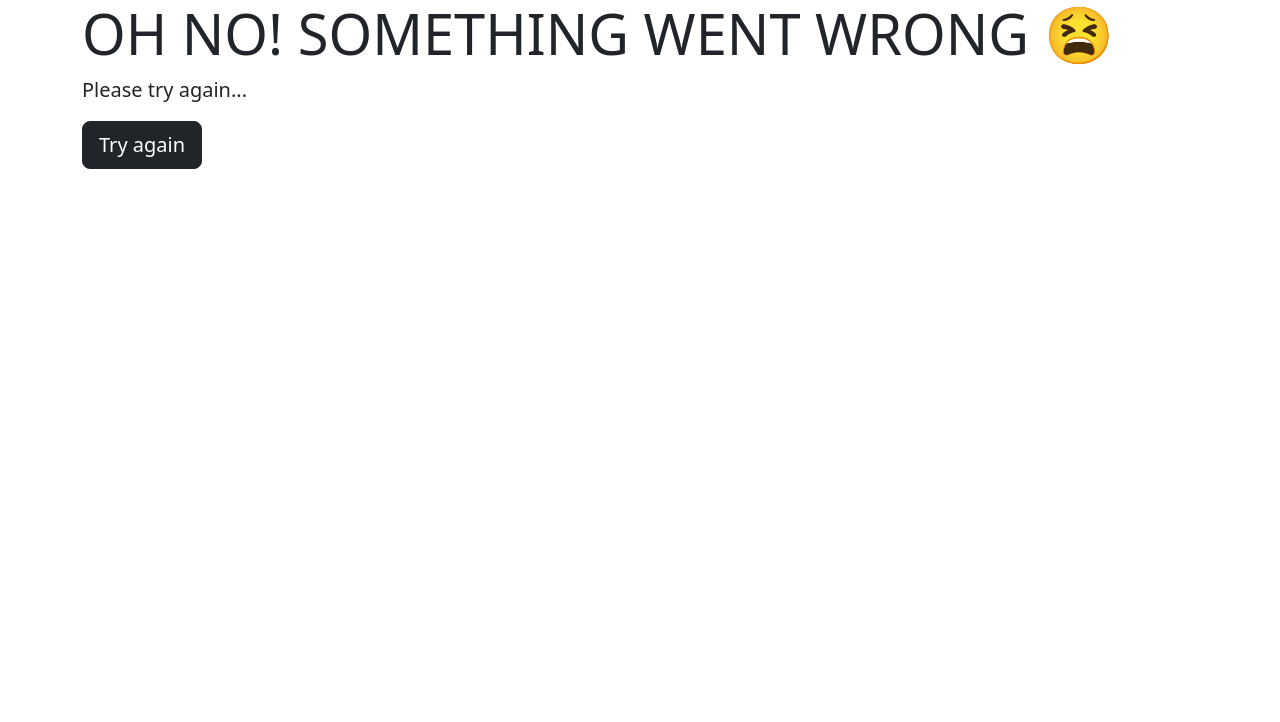
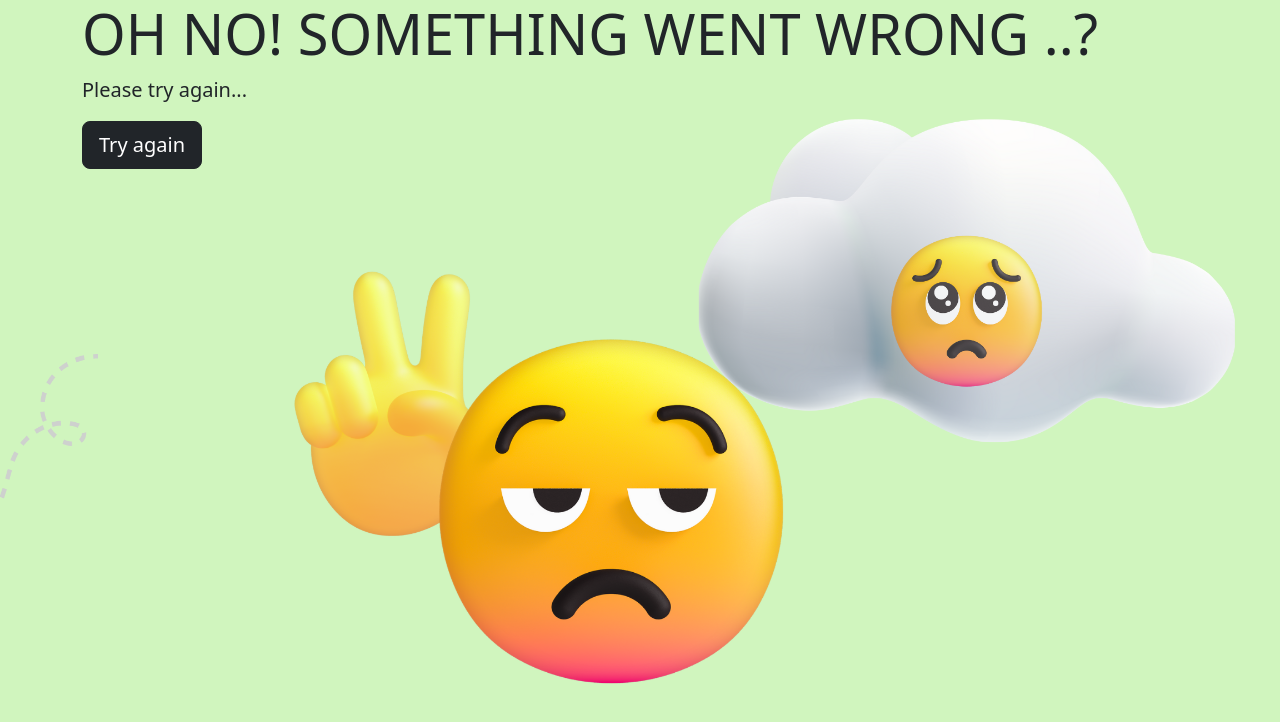
Before and after one commit to KavyaDatchayani/Newsletter-signup, a website: page failure.html in a window 1280 px wide. Drawn offline with nearby package versions, Linux system fonts and the light colour scheme.

Commit message:
background changes-2

```diff
--- a/failure.html
+++ b/failure.html
@@ -5,17 +5,17 @@
     <meta http-equiv="X-UA-Compatible" content="IE=edge">
     <meta name="viewport" content="width=device-width, initial-scale=1.0">
     <title>Subscription Unsuccessful</title>
+    <link rel="stylesheet" href="css/failurestyle.css" />
     <link href="https://cdn.jsdelivr.net/npm/bootstrap@5.3.0-alpha1/dist/css/bootstrap.min.css" rel="stylesheet" integrity="sha384-GLhlTQ8iRABdZLl6O3oVMWSktQOp6b7In1Zl3/Jr59b6EGGoI1aFkw7cmDA6j6gD" crossorigin="anonymous">
 
 </head>
 <body>
     <div class="jumbotron jumbotron-fluid">
         <div class="container">
-          <h1 class="display-4">OH NO! SOMETHING WENT WRONG 😫</h1>
+          <form action="/failure" method="post">
+          <h1 class="display-4">OH NO! SOMETHING WENT WRONG ..?</h1>
           <p class="lead">Please try again...</p>
-
-          <form action="/failure" method="post">
-            <button class="btn btn-lg btn-dark btn-block type="submit" name="button">Try again</button>
+          <button class="btn btn-lg btn-dark btn-block type="submit" name="button">Try again</button>
           </form>
 
 
--- /dev/null
+++ b/public/css/failurestyle.css
@@ -0,0 +1,8 @@
+html,
+body {
+  height: 100%;
+  background-image: url(/image/3.png);
+  background-size: cover;
+  background-repeat: no-repeat;
+  background-position: center center;
+}
--- a/public/css/style.css
+++ b/public/css/style.css
@@ -34,15 +34,17 @@ body {
   border-color: #b5c99a;
 }
 h1 {
-  color: #5c8984;
+  color: #191919;
 }
 .showBtn {
-  background-color: #b5c99a;
-  border-radius: 2px #5c8984;
+  background-color: #fbe5e5;
+  color: #f94892;
+  border-radius: 10px;
+  border-color: #f94892;
 }
 .showBtn:hover,
 :checked {
-  background-color: #5c8984;
+  background-color: #f94892;
 }
 
 /* successfull page style */
@@ -50,5 +52,6 @@ h1 {
   padding: 50px 20px 20px 30px;
 }
 .lead {
+  color: #181818;
   padding: 10px 20px 20px 30px;
 }
```
Also changed, not shown: public/image/3.png (added).
